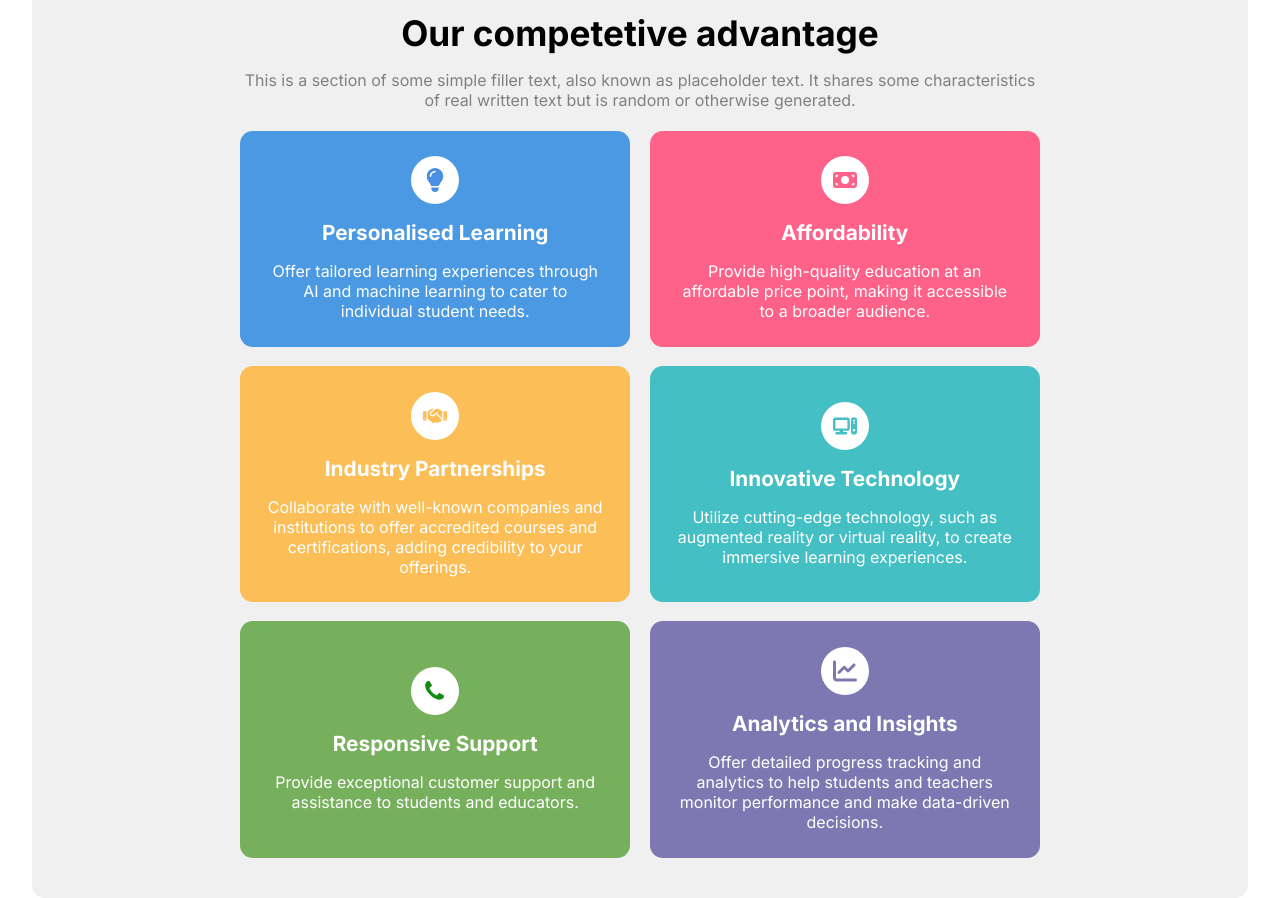
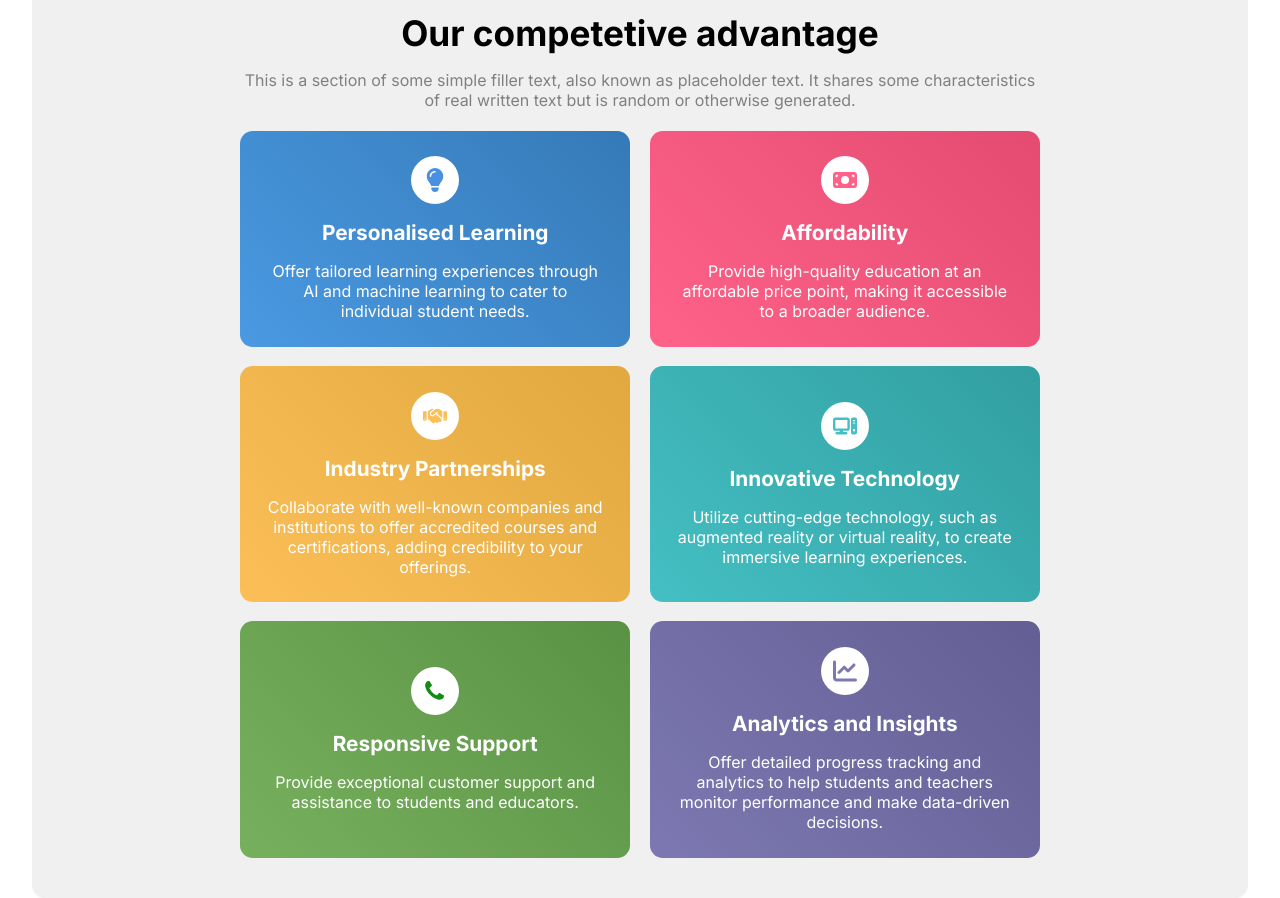
Before and after one commit to Dev-Luwak/Basic_Frontend_Project, a plain HTML site: page index.html in a window 1280 px wide. Shown: the part 960-1858 px from the top of the page. Drawn offline with Linux system fonts and the light colour scheme.

Commit message:
Cards modified

```diff
--- a/styles.css
+++ b/styles.css
@@ -371,15 +371,17 @@ body{
     border-radius: 50%;
 }
 
-.feature-card{
+.feature-card {
     display: flex;
     padding: 1.6rem;
     flex-direction: column;
     justify-content: center;
     align-items: center;
-    background-color: rgba(51, 140, 222, 0.801);
     border-radius: 0.8rem;
     gap: 1rem;
+    color: white;
+    background-size: 100% 100%;
+    transform: 1s ease;
 }
 
 .feature-info{
@@ -388,30 +390,53 @@ body{
     gap: 1rem;
 }
 
-.feature-card:nth-child(1){
-    background-color: #4a99e2;
+/* Card 1: Blue */
+.feature-card:nth-child(1) {
+    background: linear-gradient(45deg, #4a99e2, #357ab7);
+}
+.feature-card:nth-child(1):hover {
+    background: linear-gradient(225deg, #4a99e2, #357ab7);
 }
 
-.feature-card:nth-child(2){
-    background-color: #ff6289;
+/* Card 2: Pink */
+.feature-card:nth-child(2) {
+    background: linear-gradient(45deg, #ff6289, #e44b71);
+}
+.feature-card:nth-child(2):hover {
+    background: linear-gradient(225deg, #ff6289, #e44b71);
 }
 
-.feature-card:nth-child(3){
-    background-color: #fcbf58;
+/* Card 3: Orange */
+.feature-card:nth-child(3) {
+    background: linear-gradient(45deg, #fcbf58, #e0a83f);
+}
+.feature-card:nth-child(3):hover {
+    background: linear-gradient(225deg, #fcbf58, #e0a83f);
 }
 
-.feature-card:nth-child(4){
-    background-color: #44bfc3;
+/* Card 4: Teal */
+.feature-card:nth-child(4) {
+    background: linear-gradient(45deg, #44bfc3, #329fa1);
+}
+.feature-card:nth-child(4):hover {
+    background: linear-gradient(225deg, #44bfc3, #329fa1);
 }
 
-.feature-card:nth-child(5){
-    background-color: #77b05d;
+/* Card 5: Green */
+.feature-card:nth-child(5) {
+    background: linear-gradient(45deg, #77b05d, #5a9245);
+}
+.feature-card:nth-child(5):hover {
+    background: linear-gradient(225deg, #77b05d, #5a9245);
 }
 
-.feature-card:nth-child(6){
-    background-color: #7d78b1;
+/* Card 6: Purple */
+.feature-card:nth-child(6) {
+    background: linear-gradient(45deg, #7d78b1, #635f94);
 }
-
+.feature-card:nth-child(6):hover {
+    background: linear-gradient(225deg, #7d78b1, #635f94);
+}
 .feature-title{
     color: white;
     font-weight: bold;
```
